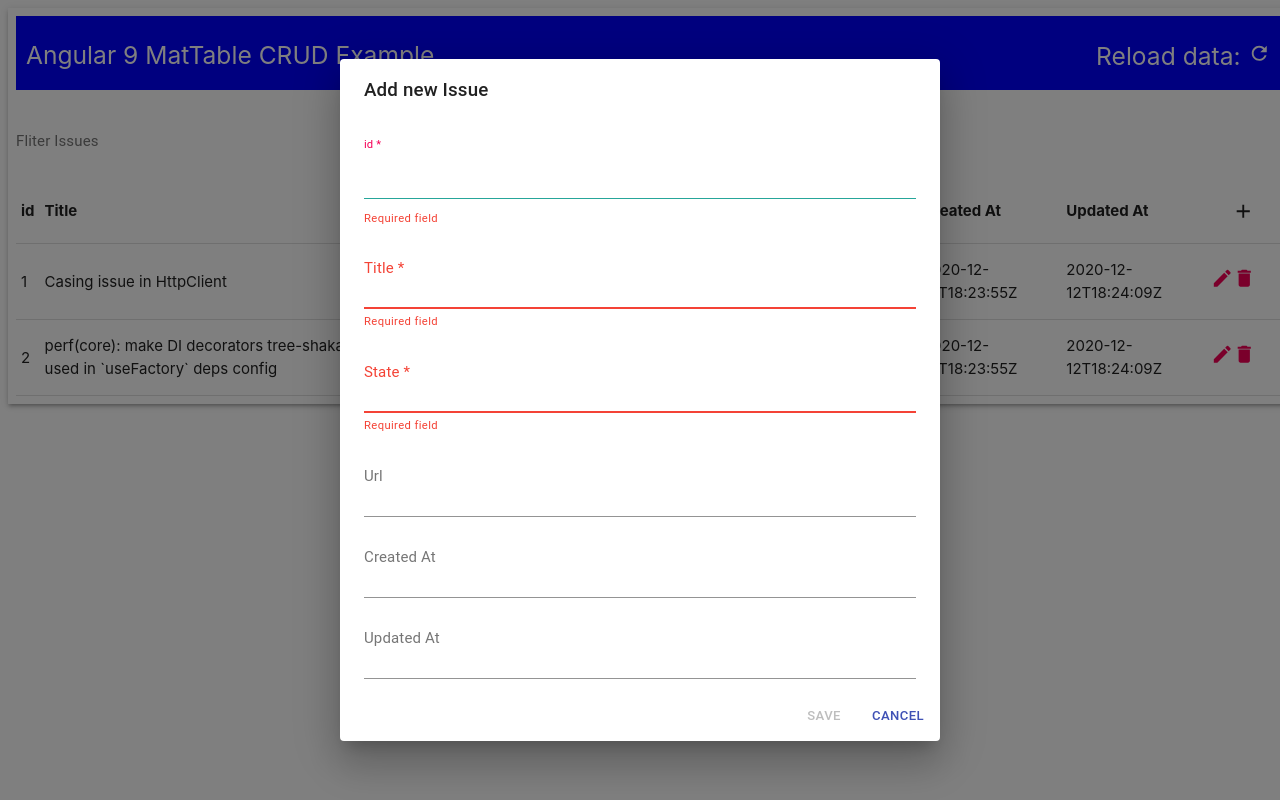
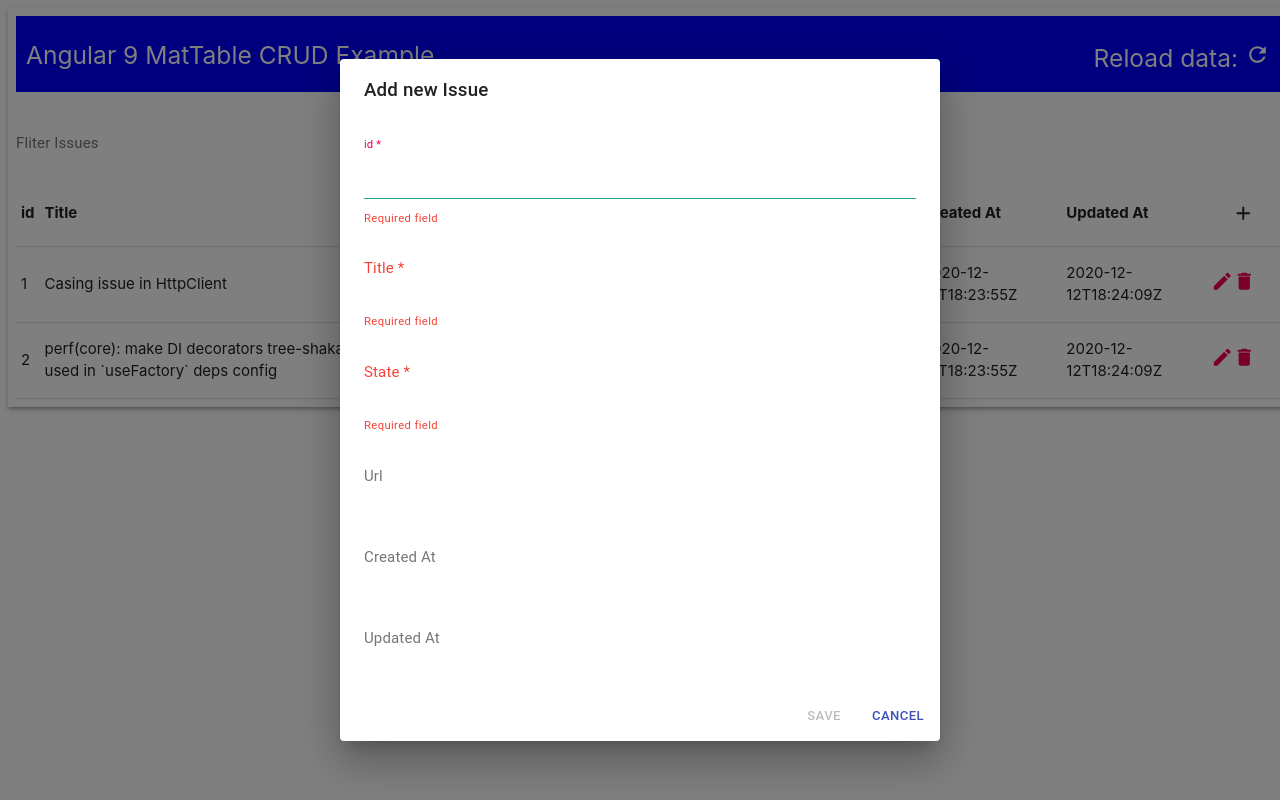
Before and after one commit to AsakoOhki/react-redux-final-project, a React (Create React App) app: page / in a window 1280 px wide. Both pictures are taken after a click on the button 1242 px from the left and 211 px from the top of the page. Built offline with nearby package versions, Linux system fonts and the light colour scheme.

Commit message:
fix bottom line

```diff
--- a/src/App.js
+++ b/src/App.js
@@ -18,7 +18,7 @@
       >
         <Box display="flex"   style={{ justifyContent: "space-between", backgroundColor: 'blue', color:"white", width: '100%', padding: "10px", marginBottom: "20px"}}>
           <h5>Angular 9 MatTable CRUD Example</h5>
-          <h5>Reload data: <RefreshIcon /></h5>
+          <h5>Reload data: <RefreshIcon style={{ fontSize: "25px"}}/></h5>
         </Box>
         <ToDoList />
      </Box>
--- a/src/components/AddForm.js
+++ b/src/components/AddForm.js
@@ -45,6 +45,7 @@
         value={toDo.id}
       />
       <TextField onChange={handleChange}
+        InputProps={{classes}}
         error= {toDo.title === ""}
         name="title"
         margin="dense"
@@ -55,6 +56,7 @@
         value={toDo.title}
       />
       <TextField onChange={handleChange}
+        InputProps={{classes}}
         error= {toDo.todoState === ""}
         name="todoState"
         margin="dense"
@@ -65,6 +67,7 @@
         value={toDo.todoState}
       />
       <TextField onChange={handleChange}
+        InputProps={{classes}}
         name="url"
         margin="dense"
         label="Url"
@@ -73,6 +76,7 @@
         value={toDo.url}
       />
       <TextField onChange={handleChange}
+        InputProps={{classes}}
         name="createdat"
         margin="dense"
         label="Created At"
@@ -81,6 +85,7 @@
         value={toDo.createdAt}
       />
       <TextField onChange={handleChange}
+        InputProps={{classes}}
         name="updatedat"
         margin="dense"
         label="Updated At"
```
